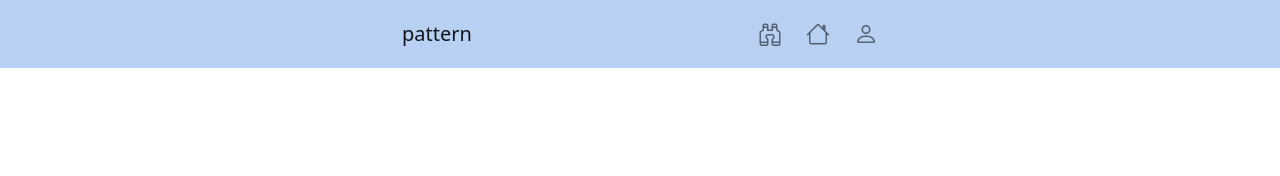
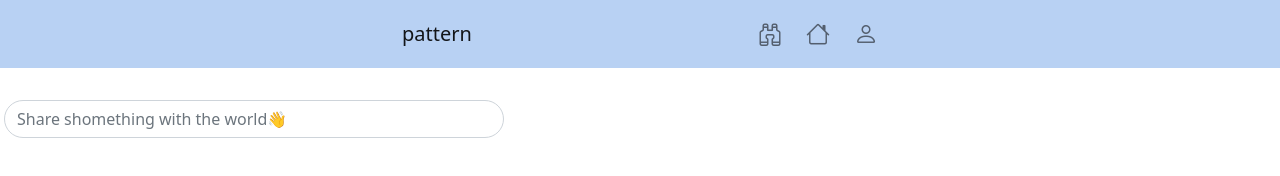
Before and after one commit to mathildeew/css-frameworks-ca, a website: page home.html in a window 1280 px wide. Drawn offline with nearby package versions, Linux system fonts and the light colour scheme.

Commit message:
post to wall content & sass

```diff
--- a/home.html
+++ b/home.html
@@ -12,7 +12,7 @@
     <title>Pattern | Home</title>
   </head>
   <body>
-    <nav class="navbar mb-5 bcBlue">
+    <nav class="navbar mb-2 bcBlue">
       <div class="container-fluid maxW">
         <a class="navbar-brand" href="home.html">pattern</a>
         <div class="navbar-nav d-flex flex-row">
@@ -29,7 +29,19 @@
       </div>
     </nav>
 
-    <main></main>
+    <main class="d-flex mx-1 maxW">
+      <form>
+        <div class="mb-3">
+          <label for="postToWall" class="form-label"></label>
+          <input
+            type="text"
+            class="form-control"
+            id="postToWall"
+            placeholder="Share shomething with the world👋"
+          />
+        </div>
+      </form>
+    </main>
     <script src="/node_modules/bootstrap/dist/js/bootstrap.bundle.min.js"></script>
   </body>
 </html>
--- a/src/scss/styles.scss
+++ b/src/scss/styles.scss
@@ -29,8 +29,13 @@ a {
 
 .maxW {
   max-width: 500px;
+  margin: 0 auto;
 }
 
 i {
   font-size: 1.5rem;
 }
+
+form {
+  width: 100%;
+}
```
Also changed, not shown: dist/css/styles.css, 1 other file.
